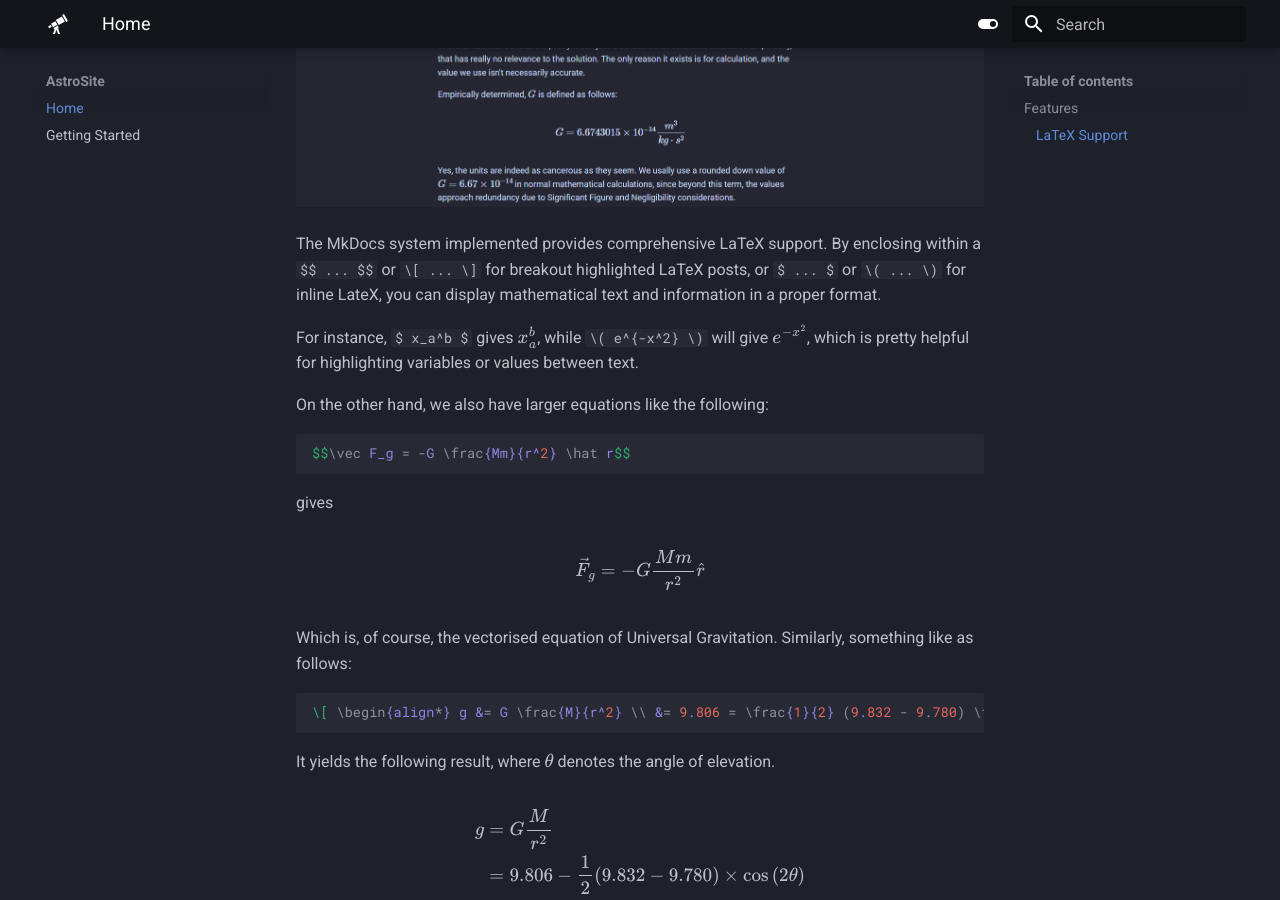
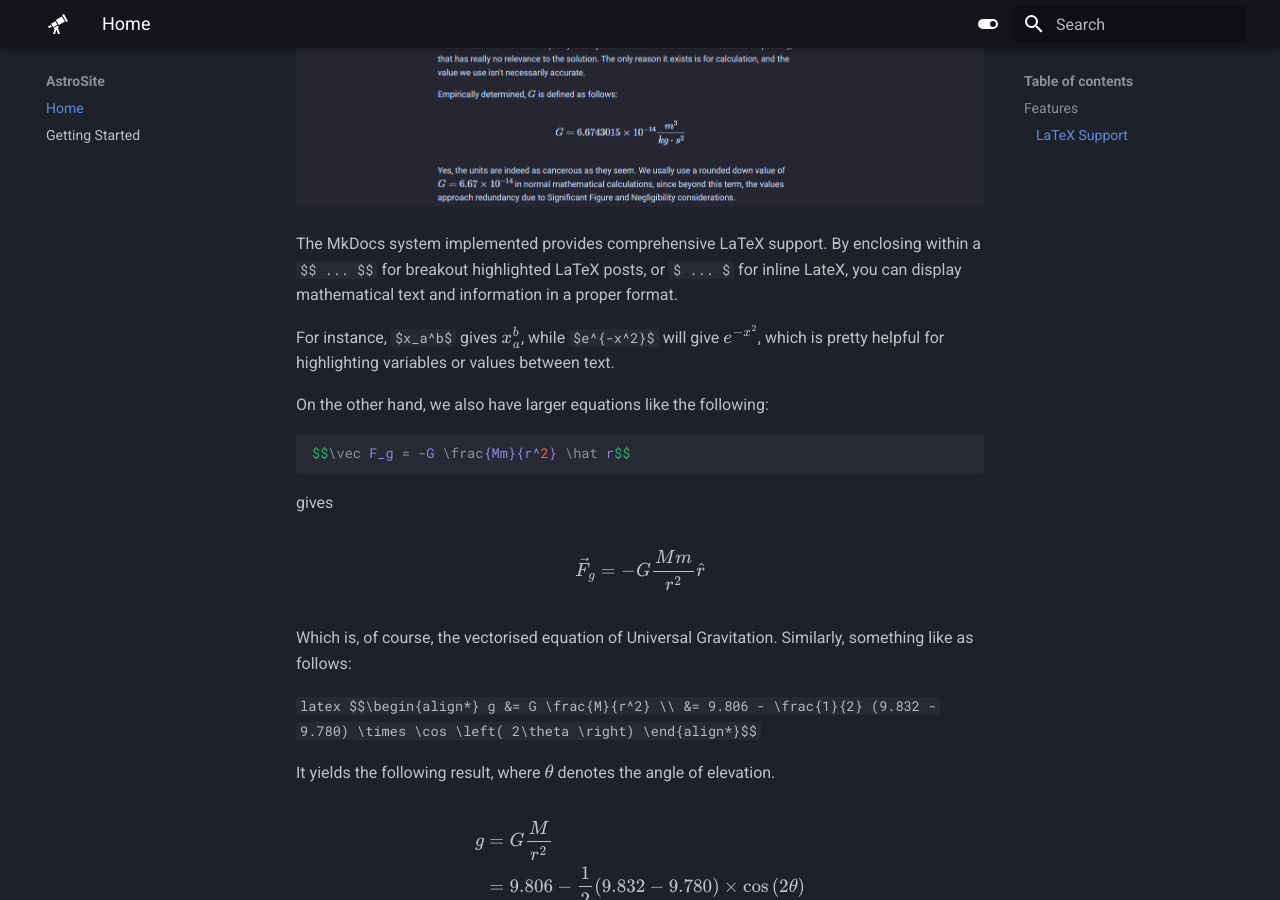
Before and after one commit to nushastro/astrosite, an MkDocs documentation site: the page built from docs/index.md, in a window 1280 px wide and 900 px high, scrolled down 605 px. Built offline with MkDocs 1.6.1 and Material for MkDocs 9.7.7, drawn with Linux system fonts in a browser that asks for light colours.

Commit message:
Fix the LaTeX commands to use only $

````diff
--- a/docs/index.md
+++ b/docs/index.md
@@ -7,9 +7,9 @@
 
 ![](img/orbital.png)
 
-The MkDocs system implemented provides comprehensive LaTeX support. By enclosing within a `$$ ... $$` or `\[ ... \]` for breakout highlighted LaTeX posts, or `$ ... $` or `\( ... \)` for inline LateX, you can display mathematical text and information in a proper format.
+The MkDocs system implemented provides comprehensive LaTeX support. By enclosing within a `$$ ... $$` for breakout highlighted LaTeX posts, or `$ ... $` for inline LateX, you can display mathematical text and information in a proper format.
 
-For instance, `$ x_a^b $` gives $x_a^b$, while `\( e^{-x^2} \)` will give $e^{-x^2}$, which is pretty helpful for highlighting variables or values between text.
+For instance, `$x_a^b$` gives $x_a^b$, while `$e^{-x^2}$` will give $e^{-x^2}$, which is pretty helpful for highlighting variables or values between text.
 
 On the other hand, we also have larger equations like the following:
 
@@ -24,7 +24,7 @@
  Which is, of course, the vectorised equation of Universal Gravitation. Similarly, something like as follows:
 
  ```latex
- \[ \begin{align*} g &= G \frac{M}{r^2} \\ &= 9.806 = \frac{1}{2} (9.832 - 9.780) \times \cos \left( 2\theta \right) \end{align*} \]
+$$\begin{align*} g &= G \frac{M}{r^2} \\ &= 9.806 - \frac{1}{2} (9.832 - 9.780) \times \cos \left( 2\theta \right) \end{align*}$$
  ```
 
 It yields the following result, where $\theta$ denotes the angle of elevation.
````
Also changed, not shown: 1 other file.
